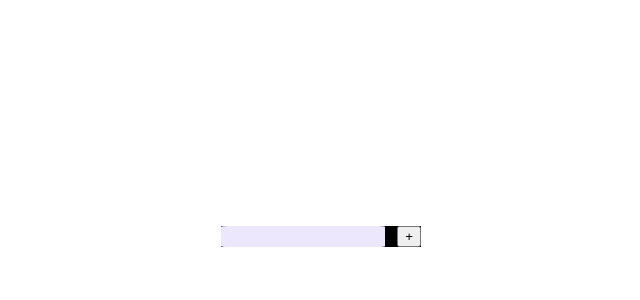
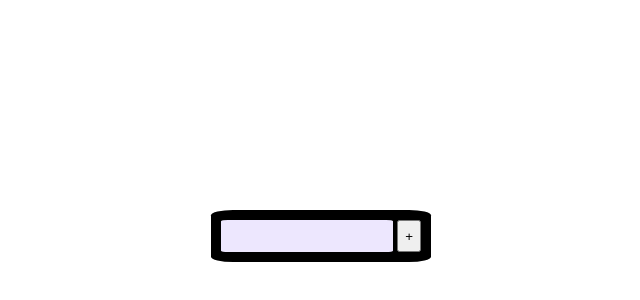
Before and after one commit to M-Java86/my-todo-list, a React (Create React App) app: page / in a window 1280 px wide. Shown: the part 164-464 px from the top of the page, without its empty margins (319-959 px from the left). Built offline with nearby package versions, Linux system fonts and the light colour scheme.

Commit message:
added styles to .Wrapper

```diff
--- a/src/App.css
+++ b/src/App.css
@@ -14,7 +14,9 @@
 }
 
 .wrapper {
-  background: #000 ;
+  background: #000;
+  padding: 10px;
+  border-radius: 10%;
 }
 .Input-wrapper {
   display: flex;
@@ -27,5 +29,7 @@
   border: 0;
   background-color: #ede7fe;
   width: 160px;
+  padding: 6px;
+  height: 20px;
 
 }
```
